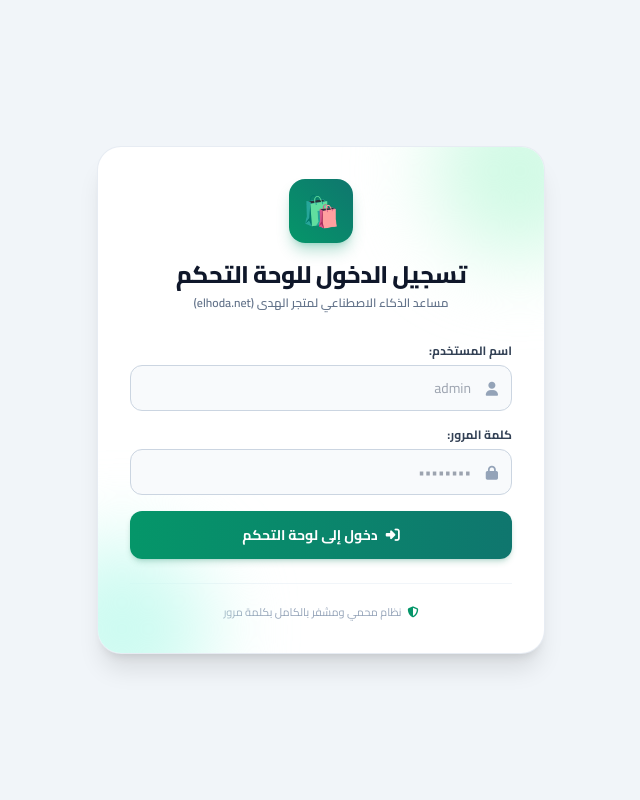
After one commit to abdohebishy47-ui/shopify-ai-agent, a FastAPI app: page /login in a window 1280 px wide. The commit adds this page. Shown: the whole page, without its empty margins (319-959 px from the left). Run offline with FastAPI, Linux system fonts and the light colour scheme; some libraries are stand-ins or nearby versions.

Commit message:
Add authentication system with login and user management

```diff
--- /dev/null
+++ b/src/dashboard/templates/login.html
@@ -0,0 +1,121 @@
+<!DOCTYPE html>
+<html lang="ar" dir="rtl">
+<head>
+    <meta charset="UTF-8">
+    <meta name="viewport" content="width=device-width, initial-scale=1.0">
+    <title>تسجيل الدخول | مساعد الذكاء الاصطناعي - متجر الهدى</title>
+    <!-- Tailwind CSS -->
+    <script src="https://cdn.tailwindcss.com"></script>
+    <!-- Font Awesome -->
+    <link rel="stylesheet" href="https://cdnjs.cloudflare.com/ajax/libs/font-awesome/6.5.1/css/all.min.css">
+    <!-- Google Fonts: Cairo -->
+    <link href="https://fonts.googleapis.com/css2?family=Cairo:wght@400;600;700;800&display=swap" rel="stylesheet">
+    <style>
+        body { font-family: 'Cairo', sans-serif; }
+    </style>
+</head>
+<body class="bg-slate-100 text-slate-800 min-h-screen flex items-center justify-center p-4">
+
+    <div class="max-w-md w-full bg-white rounded-3xl shadow-xl border border-slate-200/80 p-8 relative overflow-hidden">
+        <!-- Decorative blur element -->
+        <div class="absolute -top-16 -right-16 w-44 h-44 bg-emerald-100 rounded-full blur-2xl pointer-events-none"></div>
+        <div class="absolute -bottom-16 -left-16 w-44 h-44 bg-teal-100 rounded-full blur-2xl pointer-events-none"></div>
+
+        <div class="text-center mb-8 relative">
+            <div class="w-16 h-16 mx-auto rounded-2xl bg-gradient-to-tr from-emerald-600 to-teal-700 text-white flex items-center justify-center text-3xl shadow-lg shadow-emerald-600/30 mb-4">
+                🛍️
+            </div>
+            <h1 class="text-2xl font-extrabold text-slate-900 tracking-tight">تسجيل الدخول للوحة التحكم</h1>
+            <p class="text-xs text-slate-500 mt-1 font-semibold">مساعد الذكاء الاصطناعي لمتجر الهدى (elhoda.net)</p>
+        </div>
+
+        <!-- Error Message -->
+        <div id="loginError" class="hidden mb-5 p-3.5 bg-rose-50 border border-rose-200 text-rose-700 text-xs rounded-xl flex items-center gap-2">
+            <i class="fa-solid fa-triangle-exclamation text-sm"></i>
+            <span id="errorMessage">اسم المستخدم أو كلمة المرور غير صحيحة.</span>
+        </div>
+
+        <form id="loginForm" class="space-y-4 relative">
+            <div>
+                <label class="block text-xs font-bold text-slate-700 mb-1.5">اسم المستخدم:</label>
+                <div class="relative">
+                    <i class="fa-solid fa-user absolute right-3.5 top-3.5 text-slate-400 text-sm"></i>
+                    <input
+                        type="text"
+                        id="usernameInput"
+                        required
+                        placeholder="admin"
+                        class="w-full pr-10 pl-4 py-3 bg-slate-50 border border-slate-300 rounded-xl text-sm focus:outline-none focus:ring-2 focus:ring-emerald-500 transition"
+                    />
+                </div>
+            </div>
+
+            <div>
+                <label class="block text-xs font-bold text-slate-700 mb-1.5">كلمة المرور:</label>
+                <div class="relative">
+                    <i class="fa-solid fa-lock absolute right-3.5 top-3.5 text-slate-400 text-sm"></i>
+                    <input
+                        type="password"
+                        id="passwordInput"
+                        required
+                        placeholder="••••••••"
+                        class="w-full pr-10 pl-4 py-3 bg-slate-50 border border-slate-300 rounded-xl text-sm focus:outline-none focus:ring-2 focus:ring-emerald-500 transition"
+                    />
+                </div>
+            </div>
+
+            <button
+                type="submit"
+                id="submitBtn"
+                class="w-full py-3.5 bg-gradient-to-r from-emerald-600 to-teal-700 hover:from-emerald-700 hover:to-teal-800 text-white font-bold rounded-xl shadow-md shadow-emerald-700/20 active:scale-[0.98] transition flex items-center justify-center gap-2 text-sm mt-6"
+            >
+                <i class="fa-solid fa-right-to-bracket"></i>
+                دخول إلى لوحة التحكم
+            </button>
+        </form>
+
+        <div class="mt-6 pt-5 border-t border-slate-100 text-center">
+            <p class="text-[11px] text-slate-400 flex items-center justify-center gap-1.5">
+                <i class="fa-solid fa-shield-halved text-emerald-600"></i>
+                نظام محمي ومشفر بالكامل بكلمة مرور
+            </p>
+        </div>
+    </div>
+
+    <script>
+        document.getElementById('loginForm').addEventListener('submit', async (e) => {
+            e.preventDefault();
+            const username = document.getElementById('usernameInput').value.trim();
+            const password = document.getElementById('passwordInput').value.trim();
+            const errorDiv = document.getElementById('loginError');
+            const submitBtn = document.getElementById('submitBtn');
+
+            errorDiv.classList.add('hidden');
+            submitBtn.disabled = true;
+            submitBtn.innerHTML = '<i class="fa-solid fa-spinner fa-spin"></i> جارِ التحقق...';
+
+            try {
+                const res = await fetch('/api/login', {
+                    method: 'POST',
+                    headers: {'Content-Type': 'application/json'},
+                    body: JSON.stringify({ username, password })
+                });
+                const data = await res.json();
+                if (data.success) {
+                    window.location.href = '/';
+                } else {
+                    errorDiv.classList.remove('hidden');
+                    document.getElementById('errorMessage').innerText = data.message || 'بيانات الدخول غير صحيحة';
+                    submitBtn.disabled = false;
+                    submitBtn.innerHTML = '<i class="fa-solid fa-right-to-bracket"></i> دخول إلى لوحة التحكم';
+                }
+            } catch (err) {
+                errorDiv.classList.remove('hidden');
+                document.getElementById('errorMessage').innerText = 'حدث خطأ في الاتصال بالخادم';
+                submitBtn.disabled = false;
+                submitBtn.innerHTML = '<i class="fa-solid fa-right-to-bracket"></i> دخول إلى لوحة التحكم';
+            }
+        });
+    </script>
+</body>
+</html>
--- a/src/main.py
+++ b/src/main.py
@@ -1,11 +1,12 @@
 import asyncio
 import logging
+import secrets
 from contextlib import asynccontextmanager
 from pathlib import Path
 from typing import Any, Optional
 
-from fastapi import FastAPI, Request
-from fastapi.responses import HTMLResponse, FileResponse
+from fastapi import FastAPI, Request, Response, HTTPException, Depends
+from fastapi.responses import HTMLResponse, FileResponse, RedirectResponse
 from pydantic import BaseModel
 
 from src.config import settings
@@ -21,6 +22,22 @@ logger = logging.getLogger("main")
 
 BASE_DIR = Path(__file__).resolve().parent
 INDEX_HTML_PATH = BASE_DIR / "dashboard" / "templates" / "index.html"
+LOGIN_HTML_PATH = BASE_DIR / "dashboard" / "templates" / "login.html"
+
+# Active sessions store in memory: token -> username
+SESSIONS: dict[str, str] = {}
+
+def get_current_user(request: Request) -> Optional[str]:
+    token = request.cookies.get("session_token")
+    if not token or token not in SESSIONS:
+        return None
+    return SESSIONS[token]
+
+def require_auth(request: Request) -> str:
+    user = get_current_user(request)
+    if not user:
+        raise HTTPException(status_code=401, detail="Unauthorized")
+    return user
 
 shopify_client = ShopifyClient()
 ai_agent = AIAgent(shopify_client)
@@ -57,11 +74,17 @@ async def lifespan(app: FastAPI):
 app = FastAPI(title="Shopify AI Agent - elhoda.net", lifespan=lifespan)
 
 # Request Models
+class LoginRequest(BaseModel):
+    username: str
+    password: str
+
 class SettingsUpdateRequest(BaseModel):
     shopify_store_url: Optional[str] = None
     shopify_token: Optional[str] = None
     gemini_key: Optional[str] = None
     telegram_token: Optional[str] = None
+    admin_password: Optional[str] = None
+    admin_username: Optional[str] = None
 
 class AICommandRequest(BaseModel):
     prompt: str
@@ -76,8 +99,51 @@ class OptimizeSeoRequest(BaseModel):
     custom_instructions: Optional[str] = None
 
 # Routes
-@app.get("/", response_class=FileResponse)
-async def dashboard_view():
+@app.get("/login")
+async def login_page(request: Request):
+    if get_current_user(request):
+        return RedirectResponse(url="/", status_code=302)
+    return FileResponse(LOGIN_HTML_PATH)
+
+@app.post("/api/login")
+async def api_login(req: LoginRequest, response: Response):
+    users = settings.get_users_dict()
+    u = req.username.strip()
+    p = req.password.strip()
+    if u in users and users[u] == p:
+        token = secrets.token_urlsafe(32)
+        SESSIONS[token] = u
+        response.set_cookie(
+            key="session_token",
+            value=token,
+            httponly=True,
+            samesite="lax",
+            max_age=86400 * 7 # 7 days
+        )
+        return {"success": True, "username": u}
+    return {"success": False, "message": "اسم المستخدم أو كلمة المرور غير صحيحة"}
+
+@app.get("/logout")
+async def logout_view(request: Request):
+    token = request.cookies.get("session_token")
+    if token and token in SESSIONS:
+        del SESSIONS[token]
+    resp = RedirectResponse(url="/login", status_code=302)
+    resp.delete_cookie("session_token")
+    return resp
+
+@app.get("/api/me")
+async def me_view(request: Request):
+    user = get_current_user(request)
+    if not user:
+        return {"authenticated": False}
+    return {"authenticated": True, "username": user}
+
+@app.get("/")
+async def dashboard_view(request: Request):
+    user = get_current_user(request)
+    if not user:
+        return RedirectResponse(url="/login", status_code=302)
     return FileResponse(INDEX_HTML_PATH)
 
 @app.get("/api/settings")
@@ -123,6 +189,11 @@ async def update_settings_endpoint(req: SettingsUpdateRequest):
         env_map["TELEGRAM_BOT_TOKEN"] = req.telegram_token.strip()
         settings.TELEGRAM_BOT_TOKEN = req.telegram_token.strip()
 
+    if req.admin_password and req.admin_username:
+        new_users_str = f"{req.admin_username.strip()}:{req.admin_password.strip()}"
+        env_map["DASHBOARD_USERS"] = new_users_str
+        settings.DASHBOARD_USERS = new_users_str
+
     # Recreate clients with new credentials
     global shopify_client, ai_agent
     shopify_client = ShopifyClient()
@@ -136,6 +207,8 @@ async def update_settings_endpoint(req: SettingsUpdateRequest):
         f"GEMINI_API_KEY={env_map.get('GEMINI_API_KEY', '')}",
         f"TELEGRAM_BOT_TOKEN={env_map.get('TELEGRAM_BOT_TOKEN', '')}",
         f"TELEGRAM_ALLOWED_USER_IDS={env_map.get('TELEGRAM_ALLOWED_USER_IDS', '')}",
+        f"DASHBOARD_USERS={env_map.get('DASHBOARD_USERS', 'admin:elhoda@2026')}",
+        f"SECRET_KEY={env_map.get('SECRET_KEY', 'elhoda-super-secret-key-2026')}",
         f"HOST={env_map.get('HOST', '127.0.0.1')}",
         f"PORT={env_map.get('PORT', '8000')}"
     ]
```
Also changed, not shown: src/config.py (+15 -0 lines), src/dashboard/templates/index.html (+43 -6 lines).
